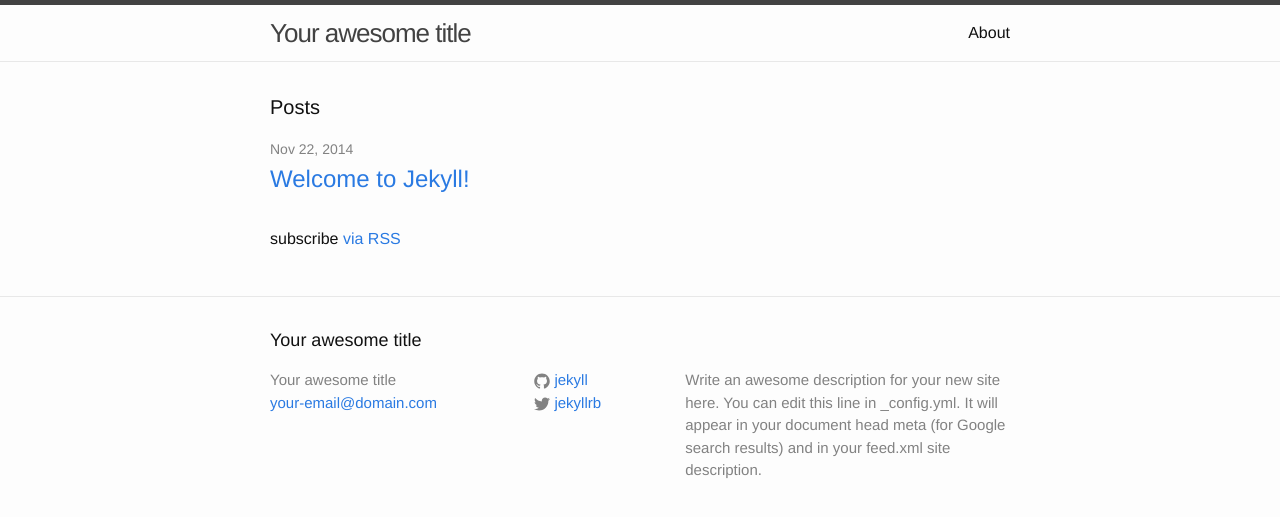
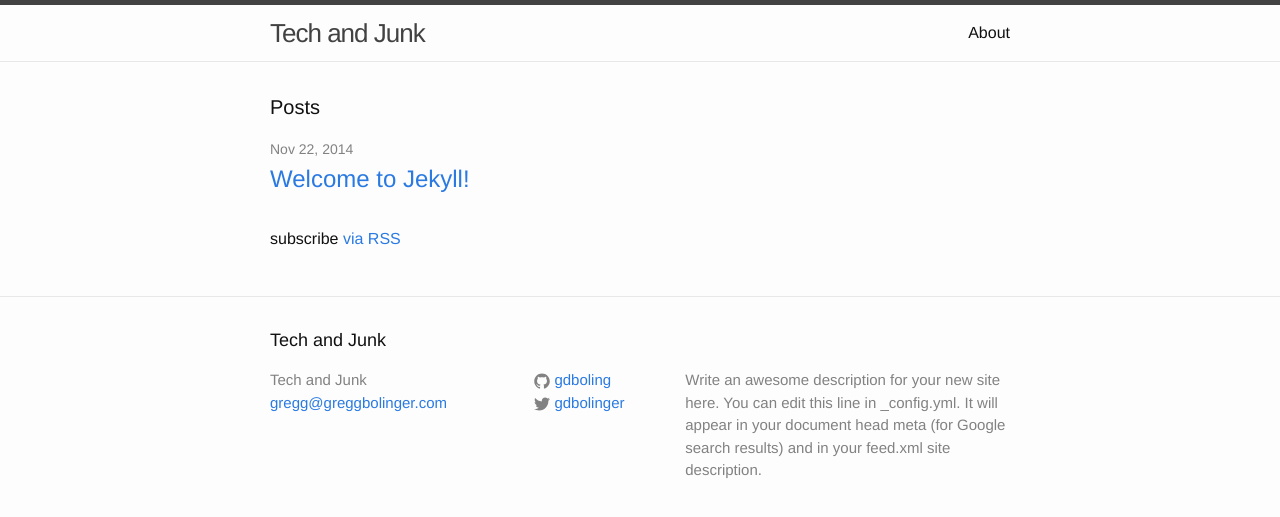
Before and after one commit to 3gcodes/gdboling.github.io, a Jekyll site: the page built from index.html, in a window 1280 px wide. Shown: the top 517 px of the page. Built offline with Jekyll 4.4.1, drawn with Linux system fonts in a browser that asks for light colours.

Commit message:
added better config

```diff
--- a/_config.yml
+++ b/_config.yml
@@ -1,14 +1,14 @@
 # Site settings
-title: Your awesome title
-email: your-email@domain.com
+title: Tech and Junk
+email: gregg@greggbolinger.com
 description: > # this means to ignore newlines until "baseurl:"
   Write an awesome description for your new site here. You can edit this
   line in _config.yml. It will appear in your document head meta (for
   Google search results) and in your feed.xml site description.
 baseurl: "" # the subpath of your site, e.g. /blog/
-url: "http://yourdomain.com" # the base hostname & protocol for your site
-twitter_username: jekyllrb
-github_username:  jekyll
+url: "http://gdboling.github.io" # the base hostname & protocol for your site
+twitter_username: gdbolinger
+github_username:  gdboling
 
 # Build settings
 markdown: kramdown
```
